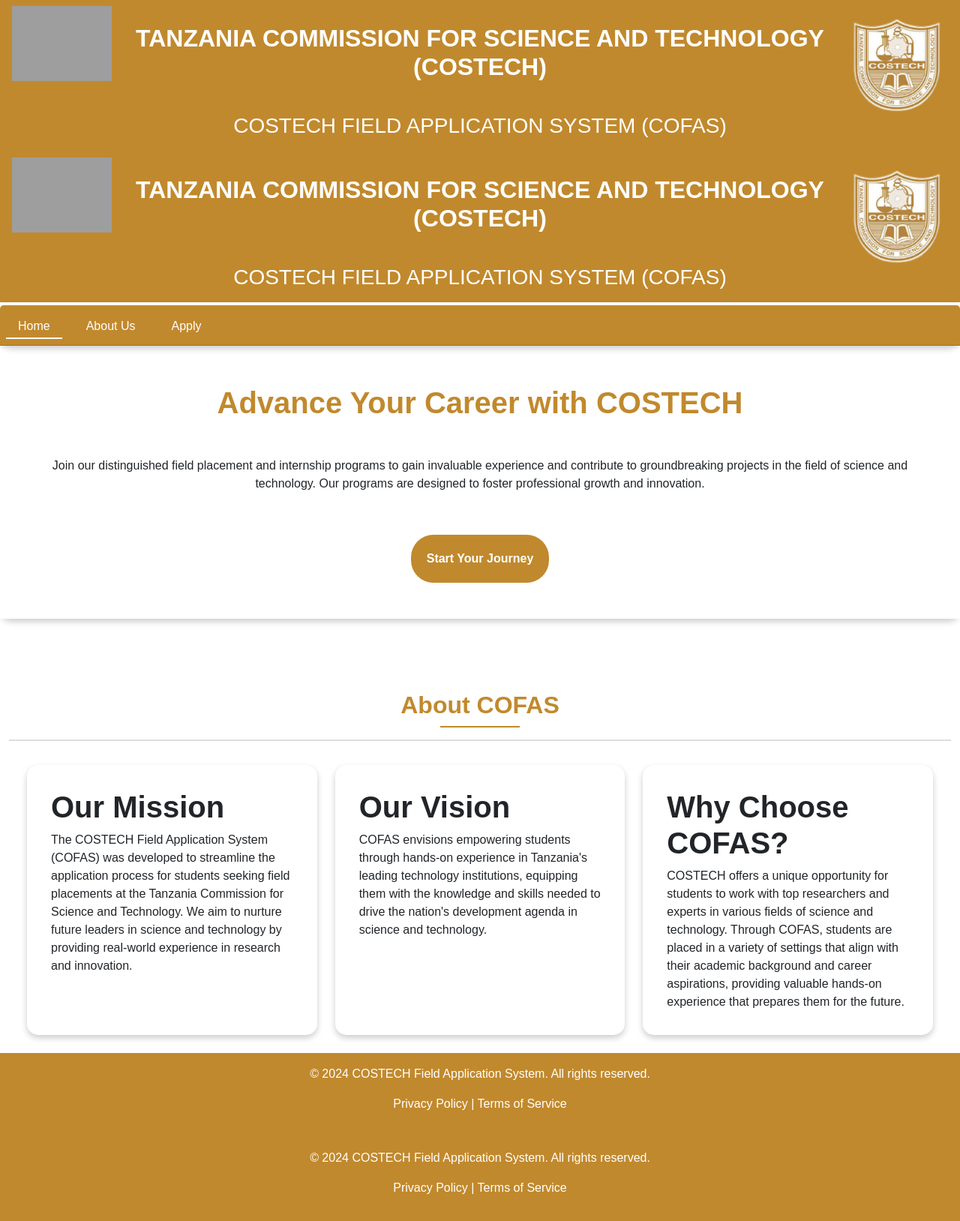
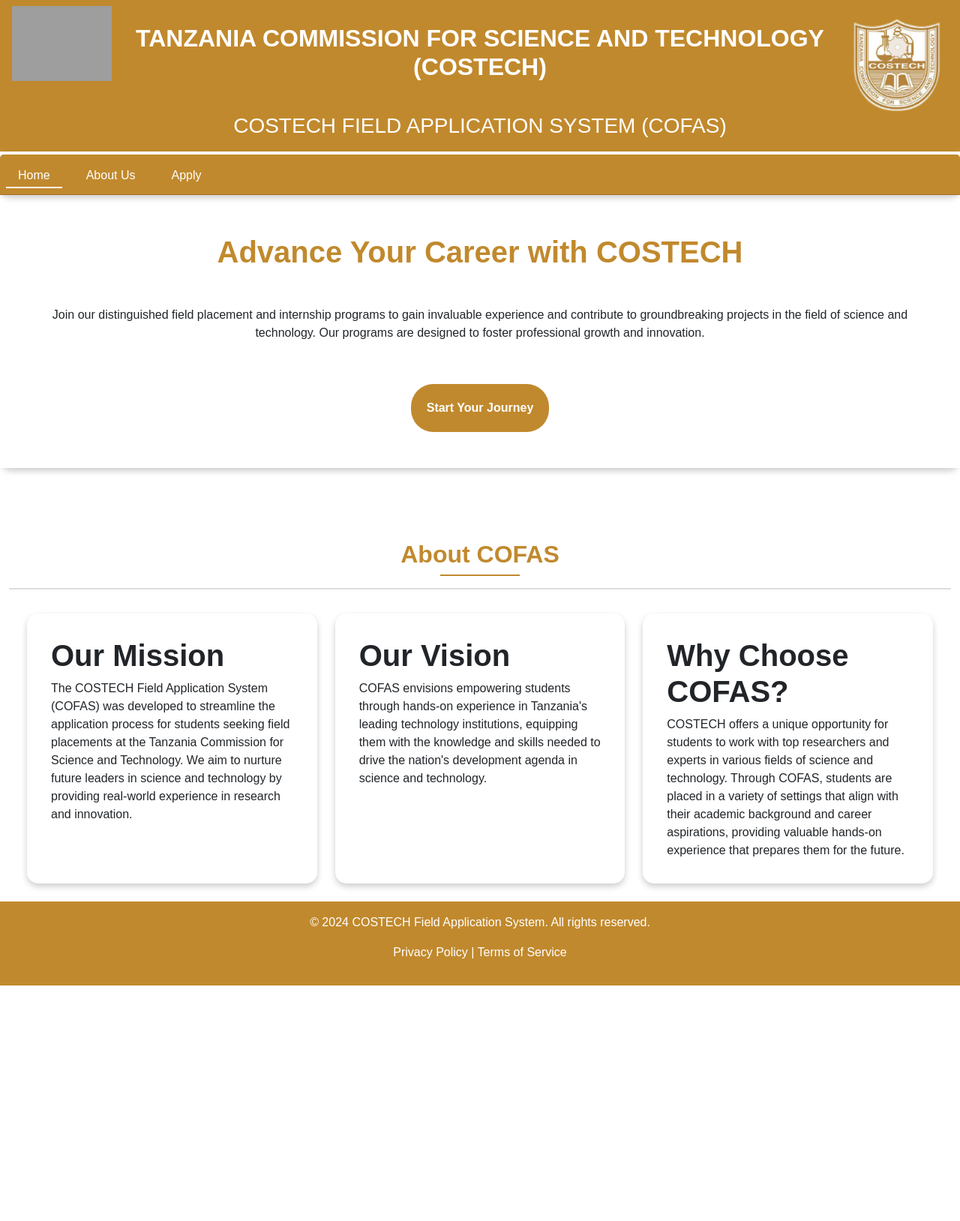
Before and after one commit to louissosthenes9/COFAS-2025, a Django app: page / in a window 1280 px wide. Shown: the whole page at 75% size. After the commit the page ends 1314 px from the top, so only its background shows below. Run offline with Django 5.2, Linux system fonts and the light colour scheme; some libraries are stand-ins or nearby versions; grey boxes are pictures that could not be loaded.

Commit message:
landing page base

```diff
--- a/applications/templates/base.html
+++ b/applications/templates/base.html
@@ -4,15 +4,10 @@
 <head>
     <meta charset="UTF-8">
     <meta name="viewport" content="width=device-width, initial-scale=1.0">
-    <title>COSTECH Field Placement Application</title>
-    <!-- Bootstrap CSS -->
-    <link href="https://stackpath.bootstrapcdn.com/bootstrap/4.5.2/css/bootstrap.min.css" rel="stylesheet">
-        <!-- Bootstrap JS and dependencies -->
-        <script src="https://code.jquery.com/jquery-3.5.1.slim.min.js"></script>
-        <script src="https://cdn.jsdelivr.net/npm/@popperjs/core@2.5.2/dist/umd/popper.min.js"></script>
-        <script src="https://stackpath.bootstrapcdn.com/bootstrap/4.5.2/js/bootstrap.min.js"></script>
-        <!-- Custom JS -->
-        <script defer src="{% static app.js %}"></script>
+    <meta name="description" content="Join COSTECH's distinguished field placement and internship programs to advance your career in science and technology.">
+    <meta name="keywords" content="COSTECH, field placement, internships, science, technology, career advancement">
+    <meta name="author" content="COSTECH Team">
+    <title>Advance Your Career with COSTECH | Field Placement Programs</title>
     <!-- Bootstrap CSS -->
     <link href="https://stackpath.bootstrapcdn.com/bootstrap/4.5.2/css/bootstrap.min.css" rel="stylesheet">
         <!-- Bootstrap JS and dependencies -->
@@ -24,28 +19,13 @@
     {% load bootstrap5 %}
     {% bootstrap_css %}
     {% bootstrap_javascript %}
+     <!-- Font Awesome CDN -->
+    <link rel="stylesheet" href="https://cdnjs.cloudflare.com/ajax/libs/font-awesome/6.0.0-beta3/css/all.min.css">
+
     <!-- Custom JS -->
     <script src="{% static 'js/app.js' %}"></script>
 </head>
 <body>
-    <!-- topbar -->
-    <main class="container-fluid text-center d-flex p-2 justify-content-between px-md-0" style="background-color: #c1892d; color: white;" id="home">
-        <div class="mb-3 ms-3">
-            <img class="img-fluid float-start d-none d-md-block" width="150" height="150" src="{% static 'images/Ellipse 799.svg'%}" alt="country logo">
-        </div>
-
-        <div class="mt-4">
-            <p class="h2 fw-bolder text-white">
-                TANZANIA COMMISSION FOR SCIENCE AND TECHNOLOGY (COSTECH) <br> <br>
-                <span class="h3" style="color: white;">COSTECH FIELD APPLICATION SYSTEM (COFAS)</span>
-            </p>
-        </div>
-
-        <div class="mt-3 me-3">
-            <img class="img-fluid float-end d-none d-md-block goup" width="150" height="150" src="{% static 'images/costech.png'%}" alt="costech logo">
-        </div>
-    </main>
-    <!-- end of topbar -->
     <!-- topbar -->
     <main class="container-fluid text-center d-flex p-2 justify-content-between px-md-0" style="background-color: #c1892d; color: white;" id="home">
         <div class="mb-3 ms-3">
@@ -72,13 +52,5 @@
         <p><a href="#" style="color: white; text-decoration: none;" onmouseover=" this.style.color='#a07a2d';" onmouseout=" this.style.color='white';">Privacy Policy</a> | <a href="#" style="color: white; text-decoration: none;" onmouseover=" this.style.color='#a07a2d';" onmouseout=" this.style.color='white';">Terms of Service</a></p>
     </footer>
     <!-- end of footer -->
-
-    <!-- footer -->
-    <footer class="custom-bg text-center text-white py-3 mt-auto" style="background-color: #c1892d;">
-        <p>&copy; 2024 COSTECH Field Application System. All rights reserved.</p>
-        <p><a href="#" style="color: white; text-decoration: none;" onmouseover=" this.style.color='#a07a2d';" onmouseout=" this.style.color='white';">Privacy Policy</a> | <a href="#" style="color: white; text-decoration: none;" onmouseover=" this.style.color='#a07a2d';" onmouseout=" this.style.color='white';">Terms of Service</a></p>
-    </footer>
-    <!-- end of footer -->
-
 </body>
 </html>
```
